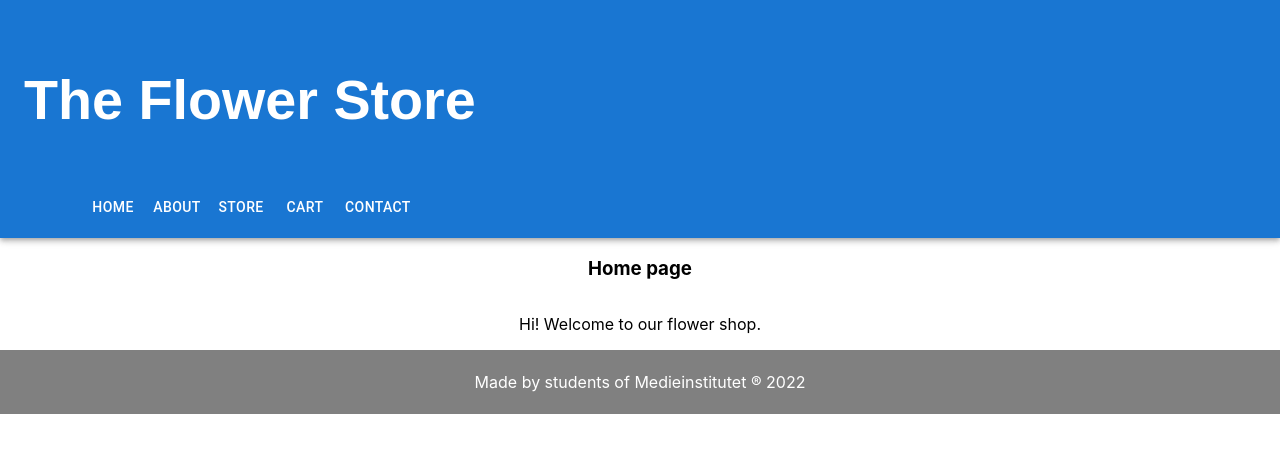
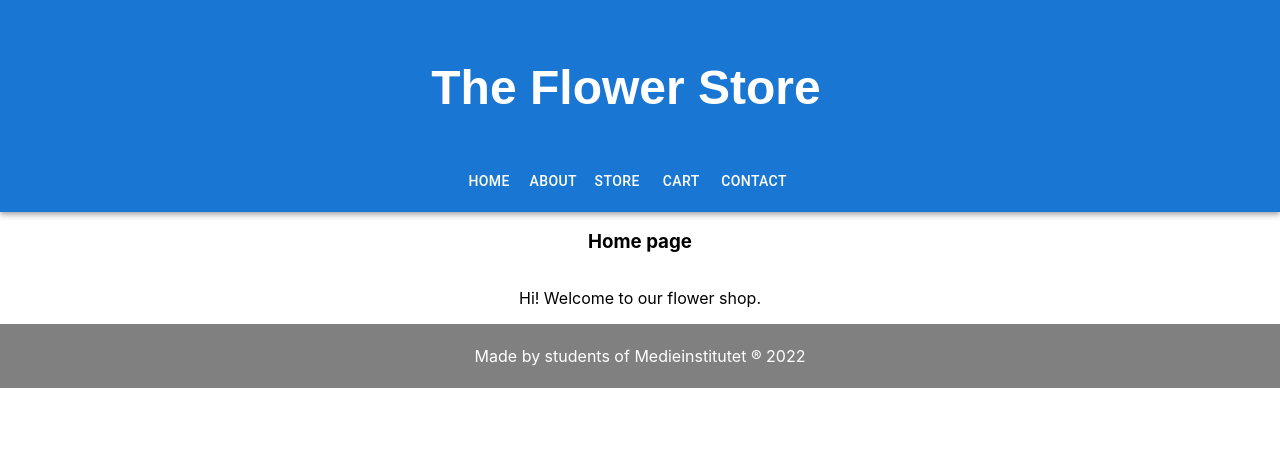
Before and after one commit to TingCythia/flower-store, a React (Vite) app: page / in a window 1280 px wide. Shown: the top 452 px of the page. Built offline with nearby package versions, Linux system fonts and the light colour scheme.

Commit message:
update navbar to center

```diff
--- a/src/components/Navbar.tsx
+++ b/src/components/Navbar.tsx
@@ -2,7 +2,6 @@ import { CSSProperties, FC } from 'react';
 import AppBar from '@mui/material/AppBar';
 import Box from '@mui/material/Box';
 import Toolbar from '@mui/material/Toolbar';
-
 import Button from '@mui/material/Button';
 import IconButton from '@mui/material/IconButton';
 import { Link } from 'react-router-dom';
@@ -10,29 +9,35 @@ import { Link } from 'react-router-dom';
 interface Props {}
 
 const headerDiv: CSSProperties = {
-    display: "inline-flex",
-    alignItems: "flex-end",
-    flexWrap: "wrap"
+display:'flex',
+justifyContent:'center',
+flex:"wrap"
 }
 
+const headerText: CSSProperties = {
+  display:'flex',
+  flex:"wrap",
+  fontSize:"3rem",
+  minWidth:"300px"
+  }
+
 const headerItem: CSSProperties = {
+    display: "flex",
     fontSize: '1.7em',
     margin: 0,
     padding: 0,
-    alignItems: 'center',
     cursor: 'pointer',
     textDecoration: "none",
     color: "#ffffff",
-    alignContent: "center",
-    display: "inline-flex",
     flexDirection: "row",
+    justifyContent:"center"
 };
 
 const Navbar: FC<Props> = (props) => {
   return (
     <Box sx={{ flexGrow: 1}}>
-    <AppBar position="static">
-      <Toolbar>
+    <AppBar position="static" >
+      <Toolbar style={headerDiv}>
         <IconButton
           size="large"
           edge="start"
@@ -41,15 +46,15 @@ const Navbar: FC<Props> = (props) => {
           sx={{ mr: 2 }}
         >
 
-<div className="links">
+<div className="links" >
             {/* Header */}
-            <div className="header">
+            <div className="header" >
             <Link to="/" style={headerItem}>
-            <h3>The Flower Store</h3>
+            <h3 style={headerText}>The Flower Store</h3>
             </Link>
             </div>
            {/*  Meny  */}
-            <div className="links-style" style={headerDiv}>
+            <div className="links-style" style={headerItem}>
         <Link to="/" style={headerItem}><Button color="inherit">Home</Button></Link>
         <Link to="/About" style={headerItem}><Button color="inherit">About</Button></Link>
         <Link to="/Store" style={headerItem}><Button color="inherit">Store</Button></Link>
```
